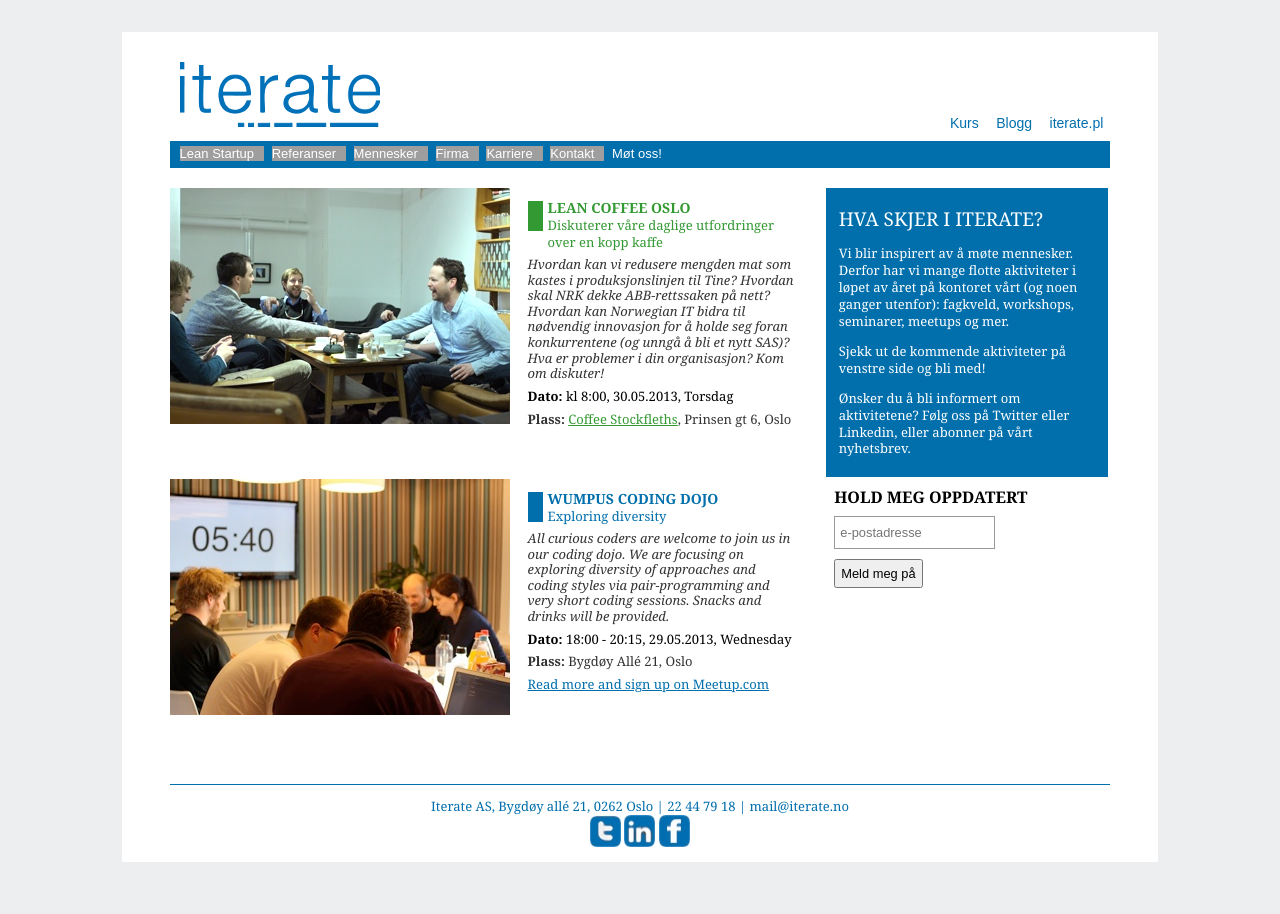
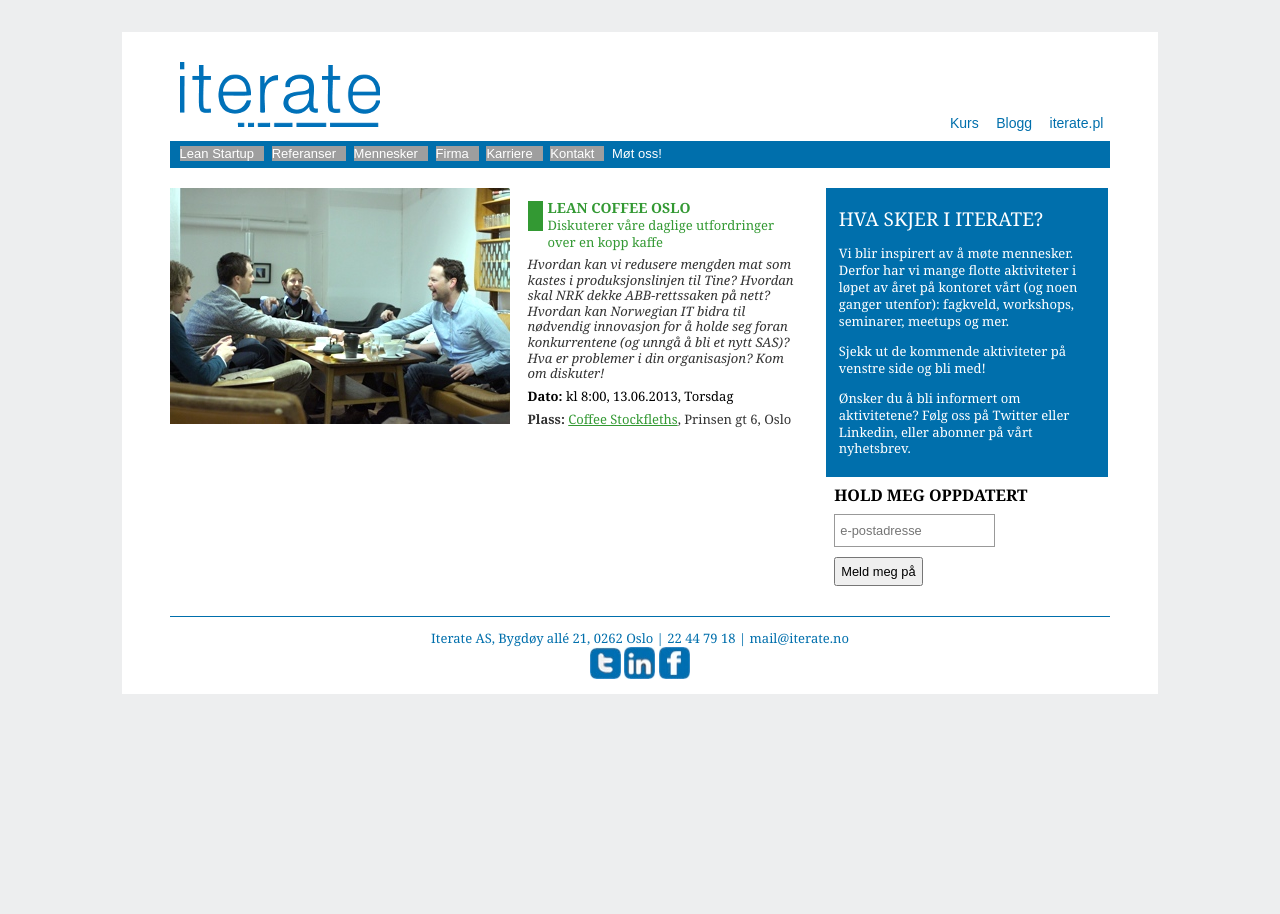
Before and after one commit to therese1g1/iterate.github.com, a Jekyll site: the page built from moetoss/index.html, in a window 1280 px wide. Built offline with Jekyll 4.4.1, drawn with Linux system fonts in a browser that asks for light colours; grey boxes are pictures that could not be loaded.

Commit message:
delete coding dojo from møt oss page
and update lean coffee

```diff
--- a/moetoss/index.html
+++ b/moetoss/index.html
@@ -31,7 +31,7 @@ title: Iterate
 
                         <p>Hvordan kan vi redusere mengden mat som kastes i produksjonslinjen til Tine? Hvordan skal NRK dekke ABB-rettssaken på nett? Hvordan kan Norwegian IT bidra til nødvendig innovasjon for å holde seg foran konkurrentene (og unngå å bli et nytt SAS)? Hva er problemer i din organisasjon? Kom om diskuter!</p>
 
-                        <em>Dato:</em> kl 8:00, 30.05.2013, Torsdag
+                        <em>Dato:</em> kl 8:00, 13.06.2013, Torsdag
                         <p class="ex"><em>Plass:</em> <a class="ex" href="http://www.stockfleths.as/?page_id=78">Coffee Stockfleths</a>, Prinsen gt 6, Oslo</p>
                     </div>
                 </div>
@@ -57,31 +57,6 @@ title: Iterate
     </aside>
 
 
-    <div class="grid_11 alpha">
-        <div class="articles">
-            <article class="preview">
-                <div class="preview-image">
-                    <img src="/static/images/WumpusCodingDojo.jpg" alt="Wumpus">
-                </div>
-                <div class="preview-text">
-                    <div class="pitch fag">
-                        <div class="marker"></div>
-                        <h2>Wumpus Coding Dojo</h2>
-                        <div class="sub-headline">Exploring diversity</div>
-
-                        <p>All curious coders are welcome to join us in our coding dojo. We are focusing on exploring diversity of approaches and coding styles via pair-programming and very short coding sessions. Snacks and drinks will be provided.
-                        </p>
-
-                        <em>Dato:</em> 18:00 - 20:15, 29.05.2013, Wednesday
-                        <p class="ex"><em>Plass:</em> Bygdøy Allé 21, Oslo </p>
-                        <a class="ex" href="http://www.meetup.com/OsloCodingDojo/events/111122842/">Read more and sign up on Meetup.com</a> </p>
-                    </div>
-                </div>
-            </article>
-        </div>
-
-    </div>
-
     <aside class="grid_5 omega">
 
         <div class="sidebar">
```
